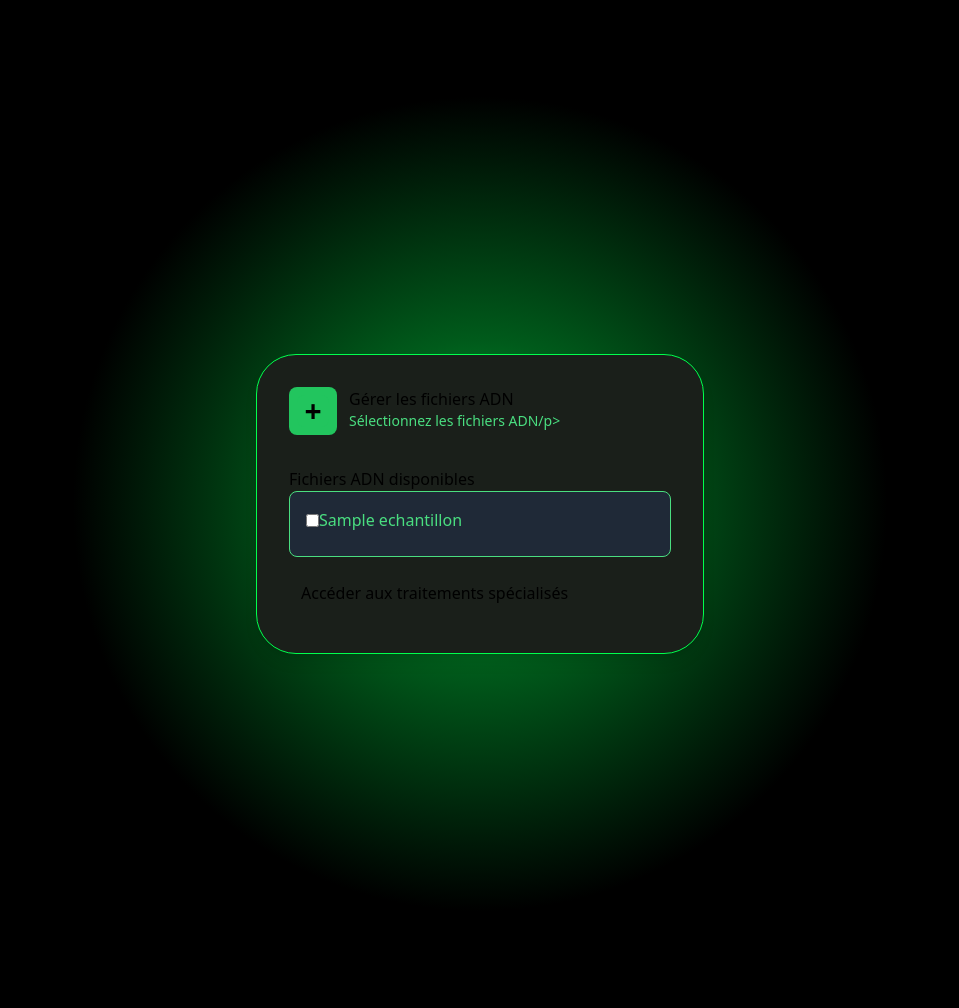
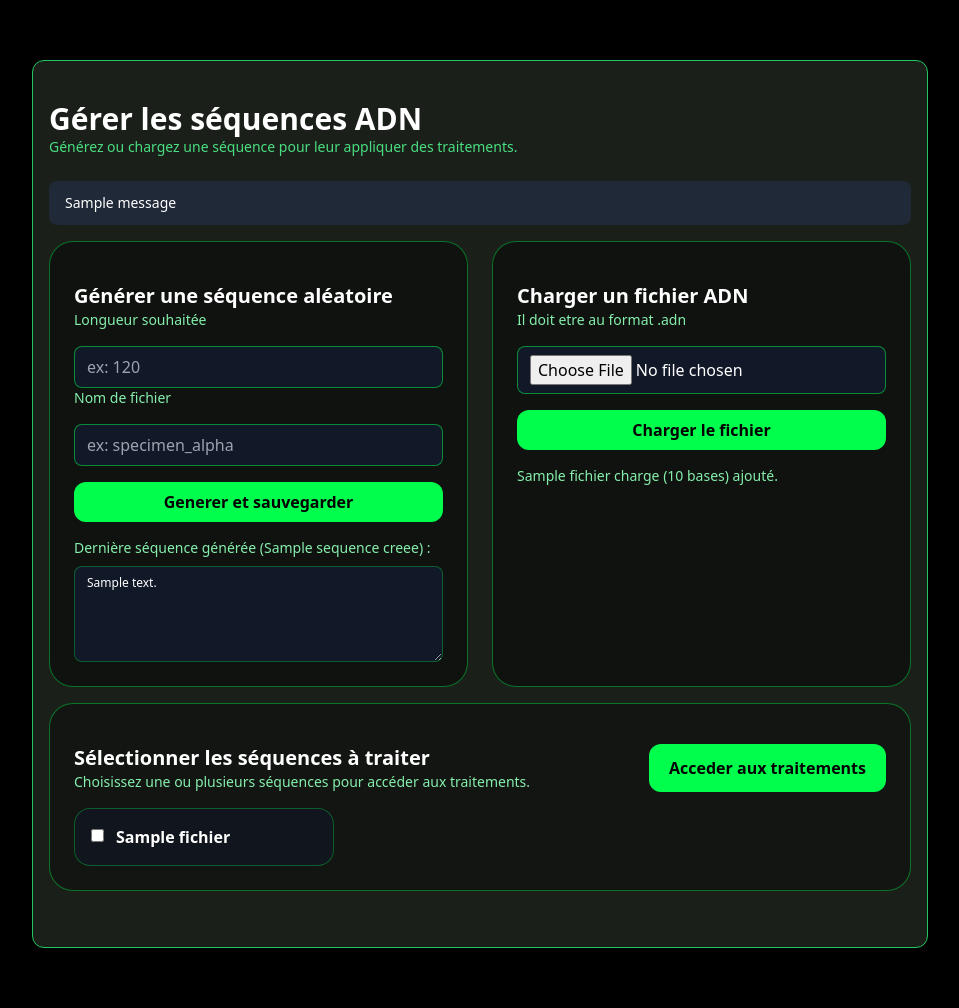
Before and after one commit to fushizaki/adn_research_app, a Flask app: template appJurassique/templates/gerer_adn.html in a window 1280 px wide. Shown: the part 74-1082 px from the top of the page, without its empty margins (160-1119 px from the left). Run offline with Flask 3, Linux system fonts and the light colour scheme; tables that the repository leaves empty hold one stand-in row (values such as "Sample post"); the template is opened without the code that fills it: values that come from a table or form of the project are taken from there, most other values are stand-ins (such as "Sample title", 1, 10 or a date in 2020); one stand-in notice (Sample message) is shown; style sheets or scripts are compiled from the project's sources; parts of the project's set-up code (start-up, migrations or seed data) failed here and were passed over; some libraries are stand-ins or nearby versions.

Commit message:
feat: enhance ADN file management with improved sequence handling and user notifications

```diff
--- a/appJurassique/templates/gerer_adn.html
+++ b/appJurassique/templates/gerer_adn.html
@@ -1,51 +1,79 @@
 {% extends "base.html" %}
 {% block main %}
 
-<div class="h-full w-full bg-[radial-gradient(circle_at_center,theme(colors.green-ext-radial)_0%,theme(colors.green-center-radial)_20%,theme(colors.black)_50%)] flex items-center justify-center drop-shadow-button">
-    <div class="bg-gray-div p-8 rounded-[40px] shadow-lg w-full max-w-md border-green-button border ">
-        <form method="POST">
-            <div class="flex gap-3 mb-8">
-                <div class="bg-green-500 rounded-lg p-2">
-                    <div class="bg-green-500 rounded-lg p-2 h-8 w-8 flex items-center justify-center">
-                        <p class="text-3xl font-bold">+</p>
+<section class="h-full w-full flex items-center justify-center min-h-screen" style="background: radial-gradient(circle at center, rgba(0, 179, 54, 1) 0%, rgba(0, 91, 27, 1) 20%, rgba(0, 0, 0, 1) 50%);">
+<article class="rounded-xl bg-gray-div shadow-md p-10 border border-green-500 w-full mx-auto max-w-4xl max-h-[calc(100vh-120px)] overflow-y-auto px-4">
+        <header class="flex flex-col md:flex-row md:items-center md:justify-between gap-4">
+            <div>
+                <h1 class="text-3xl font-bold text-white">Gérer les séquences ADN</h1>
+                <p class="text-green-400 text-sm mb-6">Générez ou chargez une séquence pour leur appliquer des traitements.</p>
+
+        {% with messages = get_flashed_messages(with_categories=true) %}
+            {% if messages %}
+                <aside class="space-y-4 mt-4 mb-4" aria-label="Notifications">
+                    {% for category, message in messages %}
+                        <article class="px-4 py-3 rounded-lg text-sm {% if category == 'erreur' %}bg-red-900/40 border border-red-500 text-red-200{% elif category == 'succes' %}bg-green-900/40 border border-green-500 text-green-200{% else %}bg-gray-800 text-white{% endif %}" role="status">
+                            {{ message }}
+                        </article>
+                    {% endfor %}
+                </aside>
+            {% endif %}
+        {% endwith %}
+
+        <section class="grid grid-cols-1 lg:grid-cols-2 gap-6" aria-label="Actions principales">
+            <form method="POST" class="rounded-3xl border border-green-button/40 bg-black/40 p-6 space-y-4">
+                {{ form_generer.hidden_tag() }}
+                <h2 class="text-xl font-semibold text-white">Générer une séquence aléatoire</h2>
+                <label class="text-sm text-green-300" for="{{ form_generer.longueur.id }}">Longueur souhaitée</label>
+                {{ form_generer.longueur(class="w-full rounded-lg bg-gray-900 border border-green-button/50 px-3 py-2 text-white", placeholder="ex: 120") }}
+                <label class="text-sm text-green-300" for="{{ form_generer.nom_fichier.id }}">Nom de fichier</label>
+                {{ form_generer.nom_fichier(class="w-full rounded-lg bg-gray-900 border border-green-button/50 px-3 py-2 text-white", placeholder="ex: specimen_alpha") }}
+                {{ form_generer.submit_generer(class="w-full mt-2 bg-green-button hover:bg-green-button-hover text-black font-semibold py-2 rounded-xl transition") }}
+                {% if sequence_creee %}
+                    <div class="mt-4 space-y-2">
+                        <p class="text-sm text-green-300">Dernière séquence générée ({{ sequence_creee.nom }}) :</p>
+                        <textarea readonly class="w-full rounded-lg bg-gray-900 border border-green-button/30 px-3 py-2 text-xs text-white h-24">{{ sequence_creee.contenu }}</textarea>
                     </div>
+                {% endif %}
+            </form>
+
+            <form method="POST" enctype="multipart/form-data" class="rounded-3xl border border-green-button/40 bg-black/40 p-6 space-y-4">
+                {{ form_charger.hidden_tag() }}
+                <h2 class="text-xl font-semibold text-white">Charger un fichier ADN</h2>
+                <label class="text-sm text-green-300" for="{{ form_charger.fichier_adn.id }}">Il doit etre au format .adn</label>
+                {{ form_charger.fichier_adn(class="w-full rounded-lg bg-gray-900 border border-green-button/50 px-3 py-2 text-white", accept=".adn,.txt") }}
+                {{ form_charger.submit_charger(class="w-full mt-2 bg-green-button hover:bg-green-button-hover text-black font-semibold py-2 rounded-xl transition") }}
+                {% if fichier_charge %}
+                    <p class="text-sm text-green-300">{{ fichier_charge.nom }} ({{ fichier_charge.taille }} bases) ajouté.</p>
+                {% endif %}
+            </form>
+        </section>
+
+        <form method="POST" class="rounded-3xl border border-green-button/40 bg-black/30 p-6 space-y-4">
+            {{ form_choisir.hidden_tag() }}
+            <header class="flex flex-col lg:flex-row lg:items-center lg:justify-between gap-4">
+                <div>
+                    <h2 class="text-xl font-semibold text-white">Sélectionner les séquences à traiter</h2>
+                    <p class="text-sm text-green-300">Choisissez une ou plusieurs séquences pour accéder aux traitements.</p>
                 </div>
-                <div class="flex-1">
-                    <h1 >Gérer les fichiers ADN</h1>
-                    <p class="text-green-400 text-sm">Sélectionnez les fichiers ADN/p>
-                </div>
-            </div>
-            <div class="mb-6">
-                <label>Fichiers ADN disponibles</label>
-                <div class="bg-gray-800 rounded-lg p-4 border border-green-400 max-h-48 overflow-y-auto">
-                    {% for echantillon in echantillons %}
-                        <label class="flex items-center text-green-400 mb-2 cursor-pointer hover:text-green-300">
-                            <input type="checkbox" name="adn_files" value="{{ echantillon.nom_fichier }}" >
-                            <span>{{ echantillon.nom_fichier }}</span>
-                        </label>
-                    {% endfor %}
-                </div>
-            </div>
+                {{ form_choisir.submit_traitements(class="inline-flex items-center justify-center px-5 py-3 rounded-xl bg-green-button text-black font-semibold hover:bg-green-button-hover transition") }}
+            </header>
 
-            <div class="flex gap-3">
-                <button type="submit" >
-                </button>
-                <a href="{{ url_for('traitements_adn') }}" ">
-                    Accéder aux traitements spécialisés
-                </a>
-            </div>
+            <section class="grid grid-cols-1 md:grid-cols-2 lg:grid-cols-3 gap-4 mt-4" aria-label="Liste des fichiers ADN">
+                {% set selection = form_choisir.sequences.data or [] %}
+                {% for fichier in fichiers %}
+                    <label class="block border border-green-button/30 rounded-2xl p-4 bg-gray-900/60 cursor-pointer hover:border-green-button">
+                        <div class="flex items-start gap-3">
+                            <input type="checkbox" class="mt-1" name="sequences" value="{{ fichier.nom }}" {% if fichier.nom in selection %}checked{% endif %}>
+                            <div>
+                                <p class="font-semibold text-white">{{ fichier.nom }}</p>                            </div>
+                        </div>
+                    </label>
+                {% else %}
+                    <p class="text-sm text-gray-300">Aucun fichier .adn trouvé. Générez ou chargez une séquence pour commencer.</p>
+                {% endfor %}
+            </section>
         </form>
-
-        {% if arbre_phylogenetique %}
-        <div >
-            <h2 >Arbre ...</h2>
-            <div>
-                <div id="arbre-container" >
-                    {{ render_espece(arbre_phylogenetique, 0) }}
-                </div>
-            </div>
-        </div>
-        {% endif %}
-    </div>
-</div>
+    </article>
+</section>
 {% endblock %}
--- a/appJurassique/views.py
+++ b/appJurassique/views.py
@@ -1,10 +1,14 @@
-from flask import render_template, request, url_for, redirect, jsonify
+from zipfile import Path
+from flask import flash, render_template, request, url_for, redirect, jsonify
+from werkzeug.utils import secure_filename
+from algo import constants
+from algo.main import *
 from .app import app, db
 import algo
 from flask_login import login_user, logout_user, login_required, current_user
 from sqlalchemy.exc import IntegrityError
-from appJurassique.forms import LoginForm, RegisterForm, BudgetForm, ADNForm
-from appJurassique.models import PERSONNE, role_labo_enum, ECHANTILLON
+from appJurassique.forms import *
+from appJurassique.models import *
 
 
 @app.route('/')
@@ -118,3 +122,115 @@
                            title='Gérer les fichiers ADN',
                            current_page='gerer_adn',
                            echantillons=echantillons)
+
+
+#===================== PARTIE ADN  ====================
+
+DOSSIER_BASE = Path(__file__).resolve().parents[1]
+DOSSIER_ADN = DOSSIER_BASE / "algo" / "data"
+
+def assurer_dossier_adn() -> None:
+    DOSSIER_ADN.mkdir(parents=True, exist_ok=True)
+
+def notifier(message: str, categorie: str = 'info') -> None:
+    flash(message, categorie)
+
+
+def valider_sequence(chaine: str) -> bool:
+    bases_autorisees = set(constants.bases)
+    return bool(chaine) and all(base in bases_autorisees for base in chaine)
+
+
+def lister_fichiers_adn() -> list[dict]:
+    """Liste les fichiers ADN disponibles dans le dossier des données."""
+
+    assurer_dossier_adn()
+    fichiers = []
+    for chemin in sorted(DOSSIER_ADN.glob("*.adn")):
+        try:
+            contenu = chemin.read_text().strip().upper()
+        except OSError:
+            contenu = ""
+        apercu = contenu[:12] + ("..." if len(contenu) > 12 else "")
+        fichiers.append({
+            "nom": chemin.name,
+            "taille": len(contenu),
+            "apercu": apercu,
+        })
+    return fichiers
+
+def charger_sequence_fichier(nom_fichier: str) -> str:
+    """Charge une séquence ADN depuis un fichier .adn"""
+
+    assurer_dossier_adn()
+    chemin = DOSSIER_ADN / nom_fichier
+    if not chemin.exists():
+        raise FileNotFoundError(f"Le fichier {nom_fichier} est introuvable")
+    return chemin.read_text().strip().upper()
+
+
+@app.route('/gerer_adn/', methods=['GET', 'POST'])
+def gerer_adn():
+    fichiers_adn = lister_fichiers_adn()
+    choix_fichiers = [(f['nom'], f"{f['nom']} ({f['taille']} bases)") for f in fichiers_adn]
+
+    form_generer = GenererSequenceForm()
+    form_charger = ChargerSequenceForm()
+    form_choisir = ChoisirSequenceForm()
+    form_choisir.sequences.choices = choix_fichiers
+    sequence_creee = None
+    fichier_charge = None
+
+    if form_generer.submit_generer.data and form_generer.validate_on_submit():
+        try:
+            longueur = form_generer.longueur.data
+            nom_fichier = secure_filename(form_generer.nom_fichier.data.strip())
+            if not nom_fichier:
+                raise ValueError
+            nouvelle_sequence = generer_sequence_adn_aleatoirement(constants.bases, longueur)
+            try:
+                sauvegarder_sequence(nouvelle_sequence, nom_fichier, DOSSIER_ADN)
+            except TypeError:
+                sauvegarder_sequence(nouvelle_sequence, nom_fichier)
+            sequence_creee = {'nom': f"{nom_fichier}.adn", 'contenu': nouvelle_sequence}
+            notifier('Séquence générée et sauvegardée.', 'succes')
+        except (ValueError, OSError):
+            notifier('Impossible de générer la séquence.', 'erreur')
+        fichiers_adn = lister_fichiers_adn()
+        form_choisir.sequences.choices = [(f['nom'], f"{f['nom']} ({f['taille']} bases)") for f in fichiers_adn]
+
+    elif form_charger.submit_charger.data and form_charger.validate_on_submit():
+        try:
+            fichier = form_charger.fichier_adn.data
+            contenu = fichier.read().decode('utf-8').strip().upper()
+            if not valider_sequence(contenu):
+                raise ValueError
+            nom_souhaite = form_charger.nom_souhaite.data.strip() if form_charger.nom_souhaite.data else ''
+            nom_final = secure_filename(nom_souhaite) or secure_filename(Path(fichier.filename).stem)
+            if not nom_final:
+                raise ValueError
+            assurer_dossier_adn()
+            chemin = DOSSIER_ADN / f"{nom_final}.adn"
+            chemin.write_text(contenu)
+            fichier_charge = {'nom': chemin.name, 'taille': len(contenu)}
+            notifier('Fichier chargé correctement.', 'succes')
+        except (ValueError, OSError, UnicodeDecodeError):
+            notifier('Le fichier ne peut pas être enregistré.', 'erreur')
+        fichiers_adn = lister_fichiers_adn()
+        form_choisir.sequences.choices = [(f['nom'], f"{f['nom']} ({f['taille']} bases)") for f in fichiers_adn]
+
+    elif form_choisir.submit_traitements.data and form_choisir.validate_on_submit():
+        if not form_choisir.sequences.data:
+            notifier('Choisissez au moins un fichier.', 'erreur')
+        else:
+            return redirect(url_for('traitements_adn', fichiers=','.join(form_choisir.sequences.data)))
+
+    return render_template('gerer_adn.html',
+                           title='Gerer les fichiers ADN',
+                           current_page='gerer_adn',
+                           fichiers=fichiers_adn,
+                           form_generer=form_generer,
+                           form_charger=form_charger,
+                           form_choisir=form_choisir,
+                           sequence_creee=sequence_creee,
+                           fichier_charge=fichier_charge)
```
Also changed, not shown: algo/main.py (+10 -7 lines).
